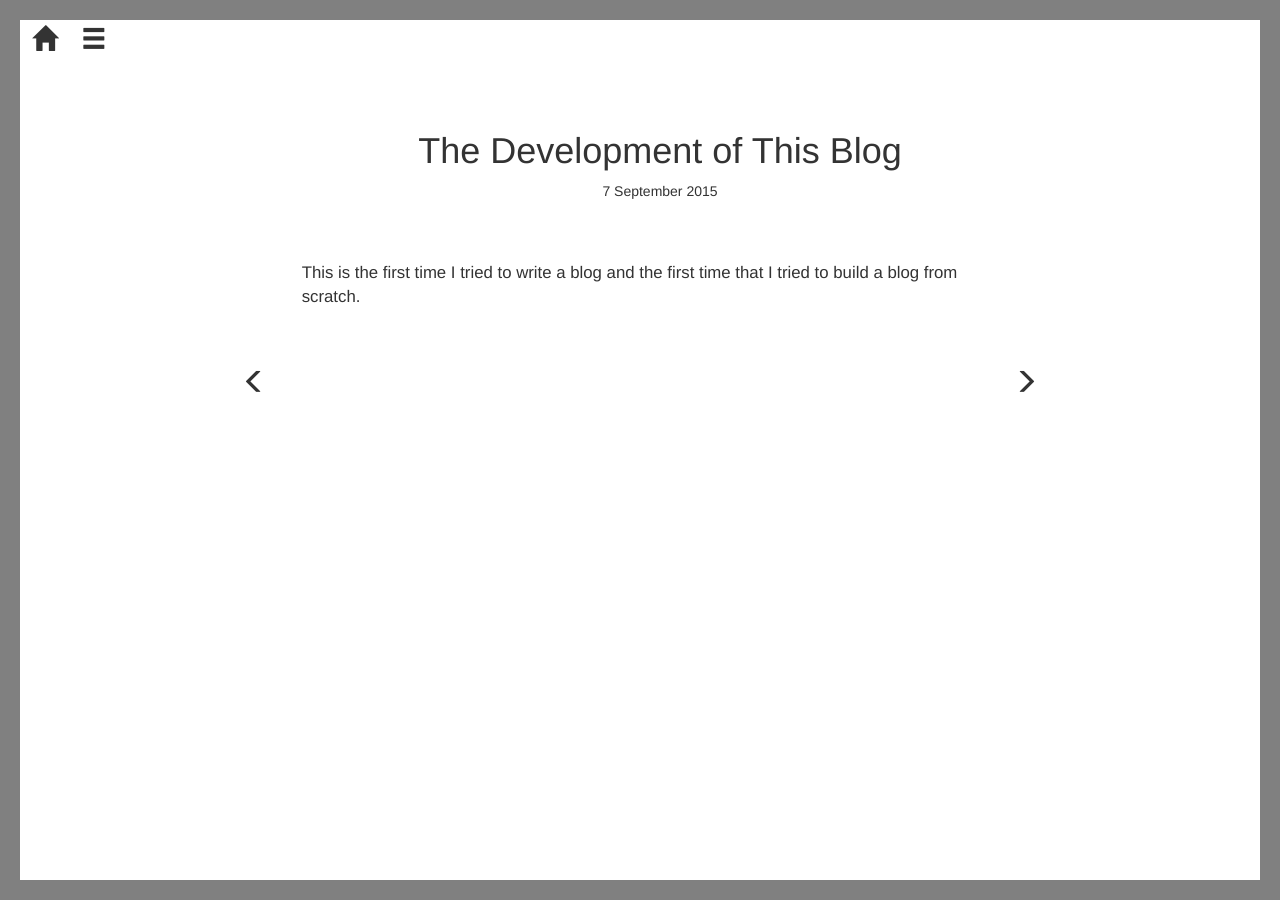
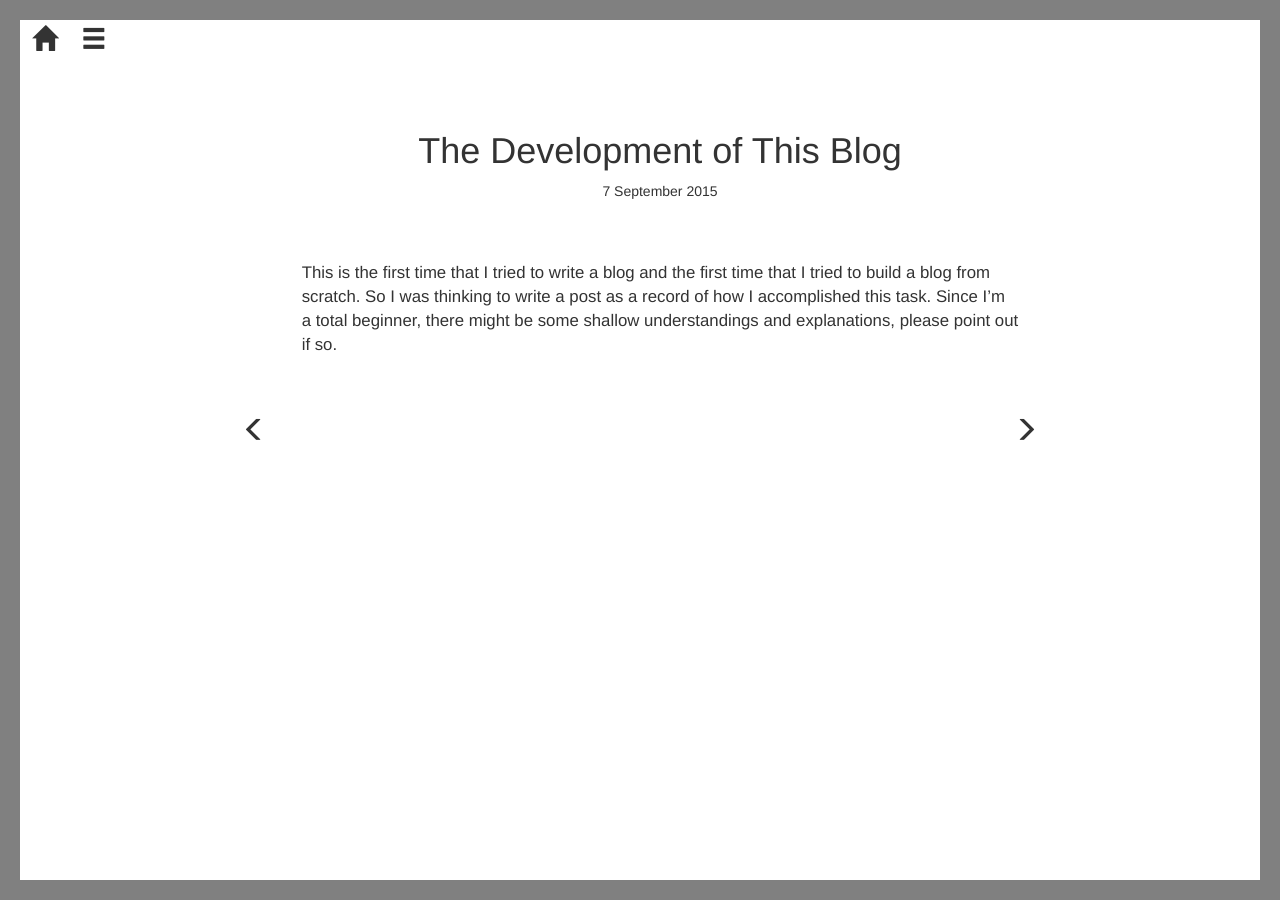
Before and after one commit to francesliang/Template_XL_Blog, a Jekyll site: the page built from _posts/2015-09-07-the-development-of-this-blog.md, in a window 1280 px wide. Built offline with Jekyll 4.4.1, drawn with Linux system fonts in a browser that asks for light colours; nearby versions of some CDN libraries; comment, search, counter and statistics services are not loaded.

Commit message:
Update 2015-09-07-the-development-of-this-blog.md

```diff
--- a/_posts/2015-09-07-the-development-of-this-blog.md
+++ b/_posts/2015-09-07-the-development-of-this-blog.md
@@ -3,4 +3,4 @@ layout: post_entry
 title: The Development of This Blog
 ---
 
-This is the first time I tried to write a blog and the first time that I tried to build a blog from scratch.
+This is the first time that I tried to write a blog and the first time that I tried to build a blog from scratch. So I was thinking to write a post as a record of how I accomplished this task. Since I'm a total beginner, there might be some shallow understandings and explanations, please point out if so.
```
